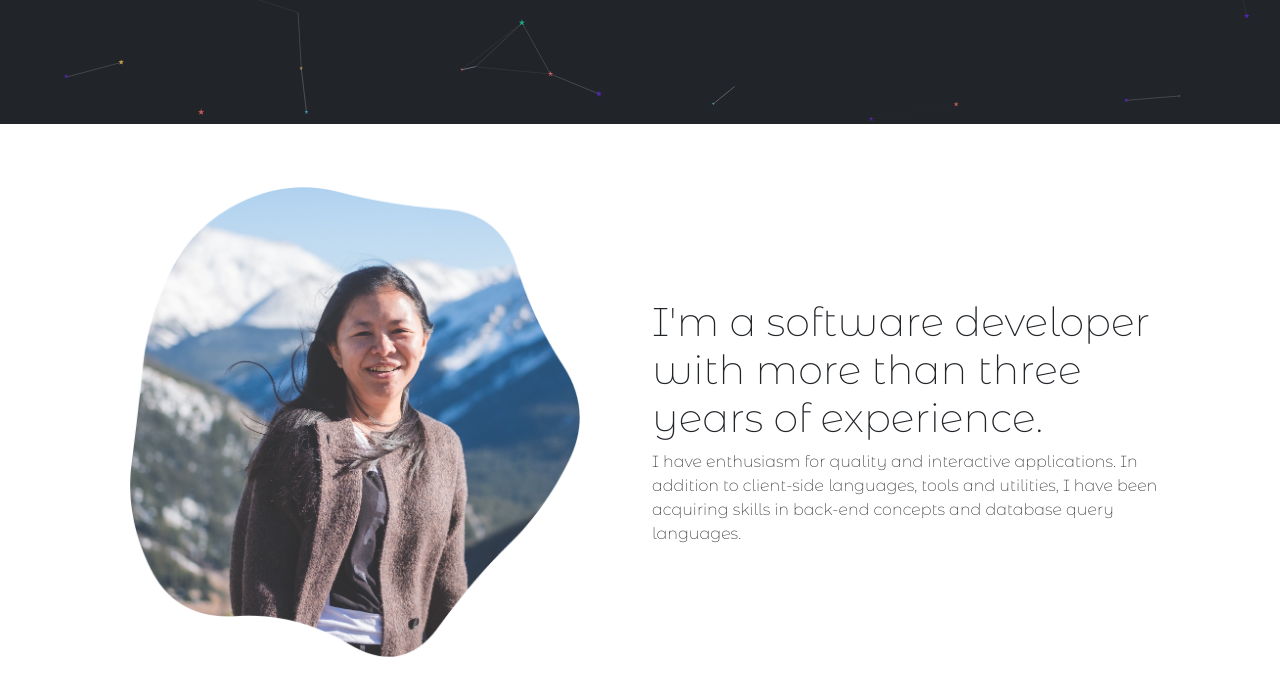
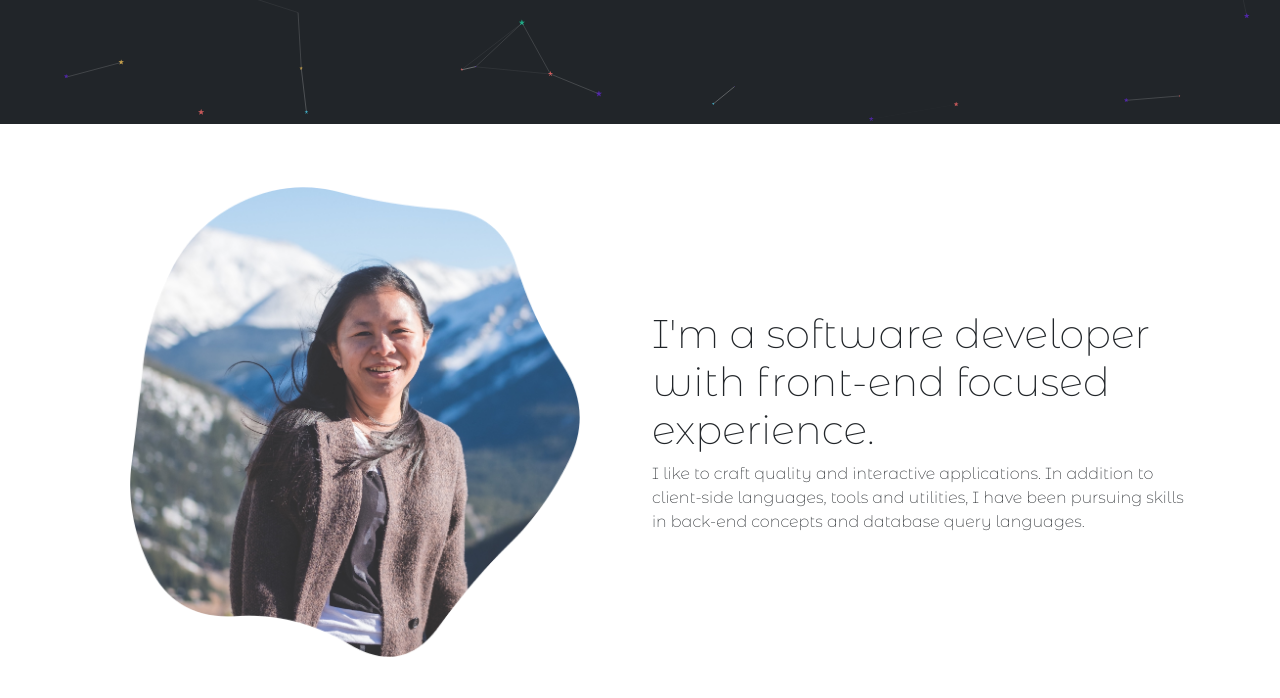
Before and after one commit to hemalawati/hemalawati.github.io, a plain HTML site: page index.html in a window 1280 px wide. Shown: the part 676-1374 px from the top of the page. Drawn offline with nearby package versions, Linux system fonts and the light colour scheme.

Commit message:
change in description

```diff
--- a/index.html
+++ b/index.html
@@ -91,11 +91,11 @@
 					</div>
 					<div class="col-lg-6 col-md-6 col-12">
 						<h1>
-							I'm a software developer with more than three years of experience.
+							I'm a software developer with front-end focused experience.
 						</h1>
-						I have enthusiasm for quality and interactive applications. In
+						I like to craft quality and interactive applications. In
 						addition to client-side languages, tools and utilities, I have been
-						acquiring skills in back-end concepts and database query languages.
+						pursuing skills in back-end concepts and database query languages.
 					</div>
 				</div>
 			</div>
```
